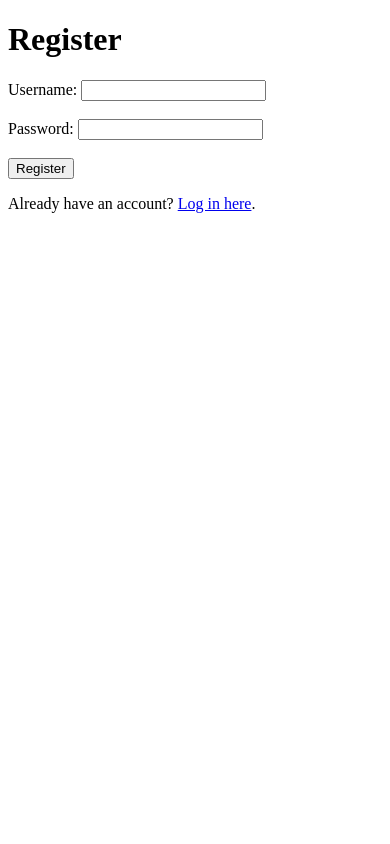
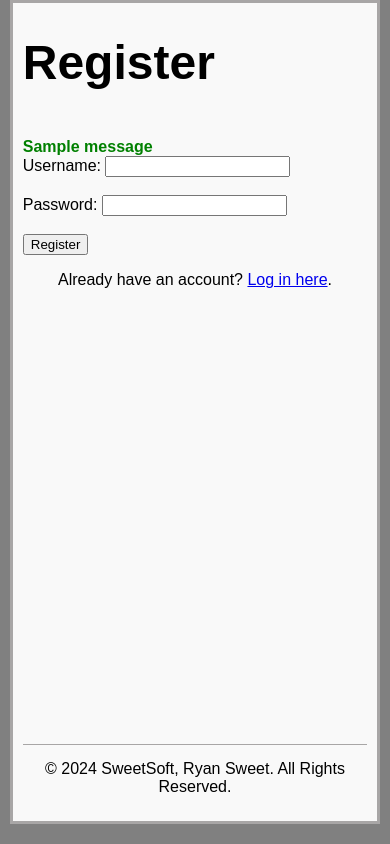
Before and after one commit to rdjsweet/manga-tracker, a Flask app: page /register in a window 390 px wide. Run offline with Flask 3, Linux system fonts and the light colour scheme; one stand-in notice (Sample message) is shown; some libraries are stand-ins or nearby versions.

Commit message:
Migrate to PostgreSQL, style pages

```diff
--- a/app.py
+++ b/app.py
@@ -1,6 +1,9 @@
 from flask import Flask, request, jsonify, render_template, redirect, url_for, flash, session
 from werkzeug.security import generate_password_hash, check_password_hash
-import sqlite3
+from dotenv import load_dotenv
+import os
+import psycopg2
+from psycopg2.extras import RealDictCursor
 from datetime import datetime
 from flask_wtf import FlaskForm
 from wtforms import StringField, PasswordField, SubmitField
@@ -10,6 +13,7 @@ from scraper import scrape_manga_details
 
 app = Flask(__name__)
 app.secret_key = 'your_secret_key_here'
+load_dotenv()
 
 # Flask-Login Setup
 login_manager = LoginManager()
@@ -25,14 +29,21 @@ class User(UserMixin):
 
 # DB Helper Function
 def get_db_connection():
-    connection = sqlite3.connect('manga_tracker.sqlite3')
-    connection.row_factory = sqlite3.Row  # Allows us to access columns by name
-    return connection
+    # Fetch the DATABASE_URL environment variable to connect
+    db_url = os.getenv('DATABASE_URL')
+    if not db_url:
+        raise Exception("DATABASE_URL environment variable not set")
+
+    # Connect to the PostgreSQL database using psycopg2
+    return psycopg2.connect(db_url, cursor_factory=RealDictCursor)
 
 @login_manager.user_loader
 def load_user(user_id):
     connection = get_db_connection()
-    user = connection.execute('SELECT * FROM User WHERE id = ?', (user_id,)).fetchone()
+    cursor = connection.cursor()
+    cursor.execute('SELECT * FROM Users WHERE id = %s', (user_id,))
+    user = cursor.fetchone()
+    cursor.close()
     connection.close()
     if user:
         return User(user['id'], user['username'], user['password_hash'])
@@ -49,15 +60,17 @@ def register():
         # Insert new user into the database
         try:
             connection = get_db_connection()
-            connection.execute(
-                'INSERT INTO User (username, password_hash) VALUES (?, ?)',
+            cursor = connection.cursor()
+            cursor.execute(
+                'INSERT INTO users (username, password_hash) VALUES (%s, %s)',
                 (username, hashed_password)
             )
             connection.commit()
+            cursor.close()
             connection.close()
             flash('Registration successful! You can now log in.', 'success')
             return redirect(url_for('login'))
-        except sqlite3.IntegrityError:
+        except psycopg2.IntegrityError:
             flash('Username already exists. Please choose a different one.', 'error')
             return redirect(url_for('register'))
     return render_template('register.html')
@@ -70,7 +83,10 @@ def login():
         password = request.form['password']
 
         connection = get_db_connection()
-        user = connection.execute('SELECT * FROM User WHERE username = ?', (username,)).fetchone()
+        cursor = connection.cursor()
+        cursor.execute('SELECT * FROM users WHERE username = %s', (username,))
+        user = cursor.fetchone()
+        cursor.close()
 
         if user and check_password_hash(user['password_hash'], password):
             user_obj = User(user['id'], user['username'], user['password_hash'])
@@ -79,17 +95,20 @@ def login():
             # Check if this is the user's first login
             if user['first_login']:
                 # Add a welcome message to the log
-                connection.execute(
-                    'INSERT INTO Log (manga_title, chapters_added, date_added, user_id) VALUES (?, ?, ?, ?)',
+                cursor = connection.cursor()
+                cursor.execute(
+                    'INSERT INTO log (manga_title, chapters_added, date_added, user_id) VALUES (%s, %s, %s, %s)',
                     ("Welcome to the MangaPill Chapter Tracker! All your chapter updates will be logged here, showing the title and date so you can easily track the latest releases.", 0, datetime.now(), user['id'])
                 )
 
                 # Set first_login to False after the first login
-                connection.execute(
-                    'UPDATE User SET first_login = 0 WHERE id = ?', (user['id'],)
+                cursor.execute(
+                    'UPDATE users SET first_login = false WHERE id = %s', (user['id'],)
                 )
 
-            connection.commit()
+                connection.commit()
+                cursor.close()
+
             connection.close()
             flash('Login successful! Welcome back.', 'success')
             return redirect(url_for('index'))
@@ -99,7 +118,6 @@ def login():
             return redirect(url_for('login'))
 
     return render_template('login.html')
-
 
 # User Logout Route
 @app.route('/logout')
@@ -113,39 +131,43 @@ def logout():
 @login_required
 def index():
     connection = get_db_connection()
+    cursor = connection.cursor()
 
     # Fetch only manga that belongs to the logged-in user
-    manga_list = connection.execute(
-        'SELECT * FROM Manga WHERE user_id = ? ORDER BY title ASC',
+    cursor.execute(
+        'SELECT * FROM manga WHERE user_id = %s ORDER BY title ASC',
         (current_user.id,)
-    ).fetchall()
+    )
+    manga_list = cursor.fetchall()
 
     # Get the most recent check time from the database if available
     if manga_list:
         last_checked_values = [manga['last_checked'] for manga in manga_list if manga['last_checked']]
         if last_checked_values:
             most_recent_check = max(last_checked_values)
-            formatted_last_checked = datetime.strptime(most_recent_check, '%Y-%m-%d %H:%M:%S.%f').strftime('%A, %B %d, %Y %I:%M:%S %p')
+            formatted_last_checked = most_recent_check.strftime('%A, %B %d, %Y %I:%M:%S %p')
         else:
             formatted_last_checked = "Never Checked"
     else:
         formatted_last_checked = "Never Checked"
 
     # Fetch logs specific to the logged-in user
-    logs = connection.execute(
-        'SELECT * FROM Log WHERE user_id = ? ORDER BY date_added DESC',
+    cursor.execute(
+        'SELECT * FROM log WHERE user_id = %s ORDER BY date_added DESC',
         (current_user.id,)
-    ).fetchall()
+    )
+    logs = cursor.fetchall()
 
     formatted_logs = [
         {
             'manga_title': log['manga_title'],
             'chapters_added': log['chapters_added'],
-            'date_added': datetime.strptime(log['date_added'], '%Y-%m-%d %H:%M:%S.%f').strftime('%A, %B %d, %Y %I:%M %p')
+            'date_added': log['date_added'].strftime('%A, %B %d, %Y %I:%M %p')
         }
         for log in logs
     ]
 
+    cursor.close()
     connection.close()
     return render_template('index.html', manga_list=manga_list, last_checked=formatted_last_checked, logs=formatted_logs)
 
@@ -155,18 +177,35 @@ def index():
 def add_manga():
     if request.method == 'POST':
         url = request.form['url']
+        connection = get_db_connection()
+        cursor = connection.cursor()
+        cursor.execute(
+            'SELECT * FROM manga WHERE url = %s AND user_id = %s',
+            (url, current_user.id)
+        )
+        existing_manga = cursor.fetchone()
+
+        if existing_manga:
+            manga_title = existing_manga['title']
+            flash(f'The manga "{manga_title}" is already in your tracker.', 'error')
+            cursor.close()
+            connection.close()
+            return redirect(url_for('index'))
+
         title, latest_chapter_title, chapter_count = scrape_manga_details(url)
 
         if title is None or latest_chapter_title is None or chapter_count is None:
             flash('Error: Could not retrieve manga details. Please try again with a valid URL.', 'error')
+            cursor.close()
+            connection.close()
             return redirect(url_for('index'))
 
-        connection = get_db_connection()
-        connection.execute(
-            'INSERT INTO Manga (title, url, last_checked, chapter_count, latest_chapter_title, user_id) VALUES (?, ?, ?, ?, ?, ?)',
+        cursor.execute(
+            'INSERT INTO manga (title, url, last_checked, chapter_count, latest_chapter_title, user_id) VALUES (%s, %s, %s, %s, %s, %s)',
             (title, url, datetime.now(), chapter_count, latest_chapter_title, current_user.id)
         )
         connection.commit()
+        cursor.close()
         connection.close()
         flash('Manga added successfully!', 'success')
         return redirect(url_for('index'))
@@ -176,7 +215,9 @@ def add_manga():
 @login_required
 def check_updates():
     connection = get_db_connection()
-    manga_list = connection.execute('SELECT * FROM Manga WHERE user_id = ?', (current_user.id,)).fetchall()
+    cursor = connection.cursor()
+    cursor.execute('SELECT * FROM manga WHERE user_id = %s', (current_user.id,))
+    manga_list = cursor.fetchall()
 
     for manga in manga_list:
         url = manga['url']
@@ -185,18 +226,19 @@ def check_updates():
         if title is not None and latest_chapter_title is not None and chapter_count is not None:
             previous_count = manga['chapter_count']
             new_chapters = max(0, chapter_count - previous_count)
-            connection.execute(
-                'UPDATE Manga SET latest_chapter_title = ?, chapter_count = ?, last_checked = ?, new_chapters_count = ? WHERE id = ? AND user_id = ?',
+            cursor.execute(
+                'UPDATE manga SET latest_chapter_title = %s, chapter_count = %s, last_checked = %s, new_chapters_count = %s WHERE id = %s AND user_id = %s',
                 (latest_chapter_title, chapter_count, datetime.now(), new_chapters, manga['id'], current_user.id)
             )
             # Insert a log entry for new chapters if they exist
             if new_chapters > 0:
-                connection.execute(
-                    'INSERT INTO Log (manga_title, chapters_added, date_added, user_id) VALUES (?, ?, ?, ?)',
+                cursor.execute(
+                    'INSERT INTO log (manga_title, chapters_added, date_added, user_id) VALUES (%s, %s, %s, %s)',
                     (title, new_chapters, datetime.now(), current_user.id)
                 )
 
     connection.commit()
+    cursor.close()
     connection.close()
     flash('Update check complete!', 'info')
     return redirect(url_for('index'))
@@ -206,8 +248,10 @@ def check_updates():
 @login_required
 def delete_manga(id):
     connection = get_db_connection()
-    connection.execute('DELETE FROM Manga WHERE id = ? AND user_id = ?', (id, current_user.id))
+    cursor = connection.cursor()
+    cursor.execute('DELETE FROM manga WHERE id = %s AND user_id = %s', (id, current_user.id))
     connection.commit()
+    cursor.close()
     connection.close()
     flash('Manga deleted successfully.', 'info')
     return redirect(url_for('index'))
--- /dev/null
+++ b/static/styles.css
@@ -0,0 +1,200 @@
+/* Body styling */
+body {
+    background: grey;
+    margin: 0; /* Remove default body margin */
+    padding: 0;
+    display: flex;
+    justify-content: center; /* Center all content horizontally */
+    align-items: flex-start; /* Align content to the top */
+    min-height: 100vh;
+}
+
+/* Wrapper styling */
+.wrap {
+    font-family: Arial, sans-serif;
+    background-color: #f9f9f9;
+    width: 80%;
+    max-width: 1200px;
+    padding: 80px 20px 20px;
+    border: 3px solid #a8a6a6;
+    position: relative;
+    box-sizing: border-box; /* Ensure padding and border are included in width/height */
+    display: flex;
+    flex-direction: column;
+    justify-content: space-between;
+    min-height: calc(100vh - 20px); /* Adjust to ensure footer fits inside the view */
+}
+
+/* Layout styling */
+.container {
+    display: flex;
+    justify-content: space-between;
+    gap: 20px;
+}
+
+/* Main content styling */
+.content {
+    width: 70%;
+}
+
+/* Sidebar styling for the logs */
+.sidebar {
+    width: 25%;
+    border-left: 1px solid #ccc;
+    padding-left: 20px;
+    max-height: 600px; /* Limit sidebar height */
+    overflow-y: auto; /* Allow scrolling for logs */
+}
+
+/* Add spacing between list items */
+li {
+    margin-bottom: 20px;
+    text-align: left; /* Ensure all list items are aligned to the left */
+}
+
+h1 {
+    text-align: center;
+    font-size: 4em;
+}
+
+h3 {
+    text-align: center;
+    margin-top: 0;
+}
+
+/* Style for new chapter notification */
+.new-chapters {
+    color: red;
+    font-weight: bold;
+}
+
+/* Style for aligning input and button side by side */
+.form-inline {
+    display: flex;
+    align-items: center;
+    gap: 10px; /* Adds space between input and button */
+}
+
+/* Styling for the logout button */
+.logout-btn {
+    position: absolute; /* Position relative to the .wrap container */
+    top: 20px; /* Distance from the top of the .wrap container */
+    right: 20px; /* Distance from the right side of the .wrap container */
+    background-color: #f44336; /* Red color for visibility */
+    color: white;
+    padding: 10px 20px;
+    text-decoration: none;
+    border-radius: 5px;
+    z-index: 1000; /* Ensure it stays above other elements within the wrap */
+    box-shadow: 0 4px 8px rgba(0, 0, 0, 0.2); /* Add a slight shadow for visibility */
+}
+
+/* Logout button hover effect */
+.logout-btn:hover {
+    background-color: #c0392b; /* Darker red on hover */
+}
+
+
+/* Styling for the logs section */
+.logs {
+    margin-top: 100px;
+    padding-left: 20px;
+}
+
+.flashes {
+    margin-top: 1em;
+    margin-bottom: 0;
+}
+
+/* Style for success messages (green text) */
+.alert-success {
+    color: green;
+    font-weight: bold;
+    text-decoration: none;
+}
+
+/* Style for error messages (red text) */
+.alert-error {
+    color: red;
+    font-weight: bold;
+    text-decoration: underline;
+}
+
+/* Style for info messages (blue text) */
+.alert-info {
+    color: blue;
+    font-weight: bold;
+    text-decoration: underline;
+}
+
+/* General styling for the footer */
+.site-footer {
+    text-align: center;
+    padding: 15px;
+    background-color: #f9f9f9;
+    border-top: 1px solid #a8a6a6;
+    width: 100%;
+    margin-top: auto; /* Push footer to the bottom */
+    box-sizing: border-box;
+}
+
+/* Mobile Styles */
+@media (max-width: 768px) {
+    /* Adjust wrapper to fill more of the screen on mobile and adjust padding */
+    .wrap {
+        width: 95%;
+        padding: 0px 10px 10px 10px; /* Increase top padding to avoid overlap with logout button */
+    }
+
+    /* Adjust logout button for better positioning on mobile */
+    .logout-btn {
+        top: 5px; /* Adjust for smaller screens if necessary */
+        right: 5px; /* Adjust for smaller screens if necessary */
+        padding: 8px 15px; /* Adjust padding for mobile */
+    }
+
+    /* Wrap the main container to be vertical on smaller screens */
+    .container {
+        flex-direction: column;
+        align-items: center;
+    }
+
+    /* Main content and sidebar should be full width on mobile */
+    .content, .sidebar {
+        width: 100%;
+        margin-bottom: 20px; /* Add spacing between sections */
+    }
+
+    /* Make logs scrollable with max height */
+    .sidebar {
+        max-height: 400px; /* Limit height on mobile */
+        overflow-y: auto;
+        border: none; /* Remove border for a cleaner look on mobile */
+    }
+
+    /* Make "Check for Updates" button span full width */
+    .check-updates-btn {
+        width: 100%;
+        margin-top: 10px;
+    }
+
+    /* Reduce padding and margin for mobile layout */
+    .logs {
+        margin-top: 0;
+        padding-left: 0;
+    }
+
+    li {
+        text-align: left; /* Ensure list items are always aligned to the left on mobile */
+    }
+
+    h1 {
+        font-size: 3em;
+        text-align: left; /* Ensure headings are always aligned to the left on mobile */
+    }
+
+    /* Center text */
+    p {
+        text-align: center;
+    }
+}
--- a/templates/register.html
+++ b/templates/register.html
@@ -2,10 +2,21 @@
 <html lang="en">
 <head>
     <meta charset="UTF-8">
-    <title>Register</title>
+    <title>SweetSoft MangaPill Chapter Tracker - Register</title>
+    <link rel="stylesheet" type="text/css" href="{{ url_for('static', filename='styles.css') }}">
 </head>
 <body>
+    <div class="wrap">
         <h1>Register</h1>
+        {% with messages = get_flashed_messages(with_categories=true) %}
+        {% if messages %}
+            <div class="flashes">
+                {% for category, message in messages %}
+                    <div class="alert alert-{{ category }} flash-message">{{ message }}</div>
+                {% endfor %}
+            </div>
+        {% endif %}
+        {% endwith %}
         <form method="POST">
             <label for="username">Username:</label>
             <input type="text" name="username" required><br><br>
@@ -16,5 +27,9 @@
             <button type="submit">Register</button>
         </form>
         <p>Already have an account? <a href="{{ url_for('login') }}">Log in here</a>.</p>
+        <footer class="site-footer">
+            &copy; 2024 SweetSoft, Ryan Sweet. All Rights Reserved.
+        </footer>
+    </div>
 </body>
 </html>
```
Also changed, not shown: templates/index.html (+24 -60 lines), templates/login.html (+16 -1 lines). Lines whose indentation alone changed are shown as unchanged.
